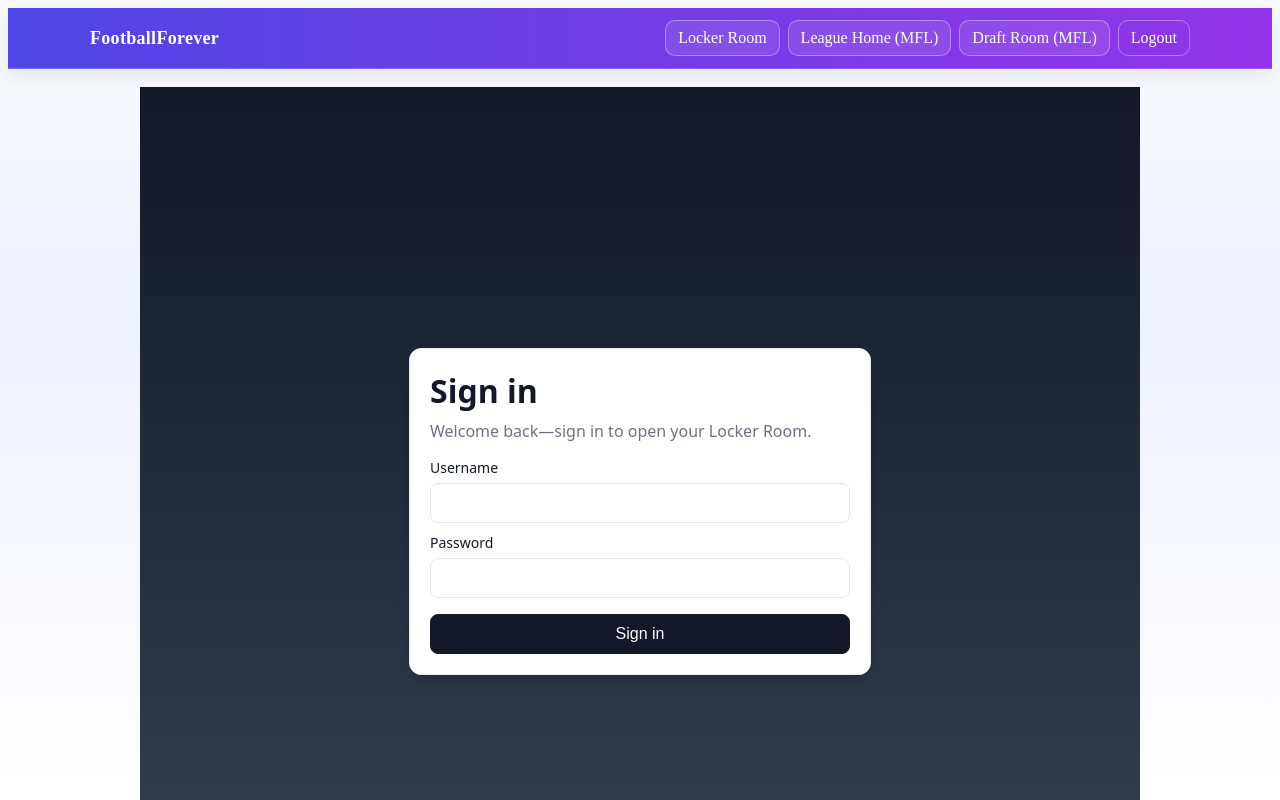
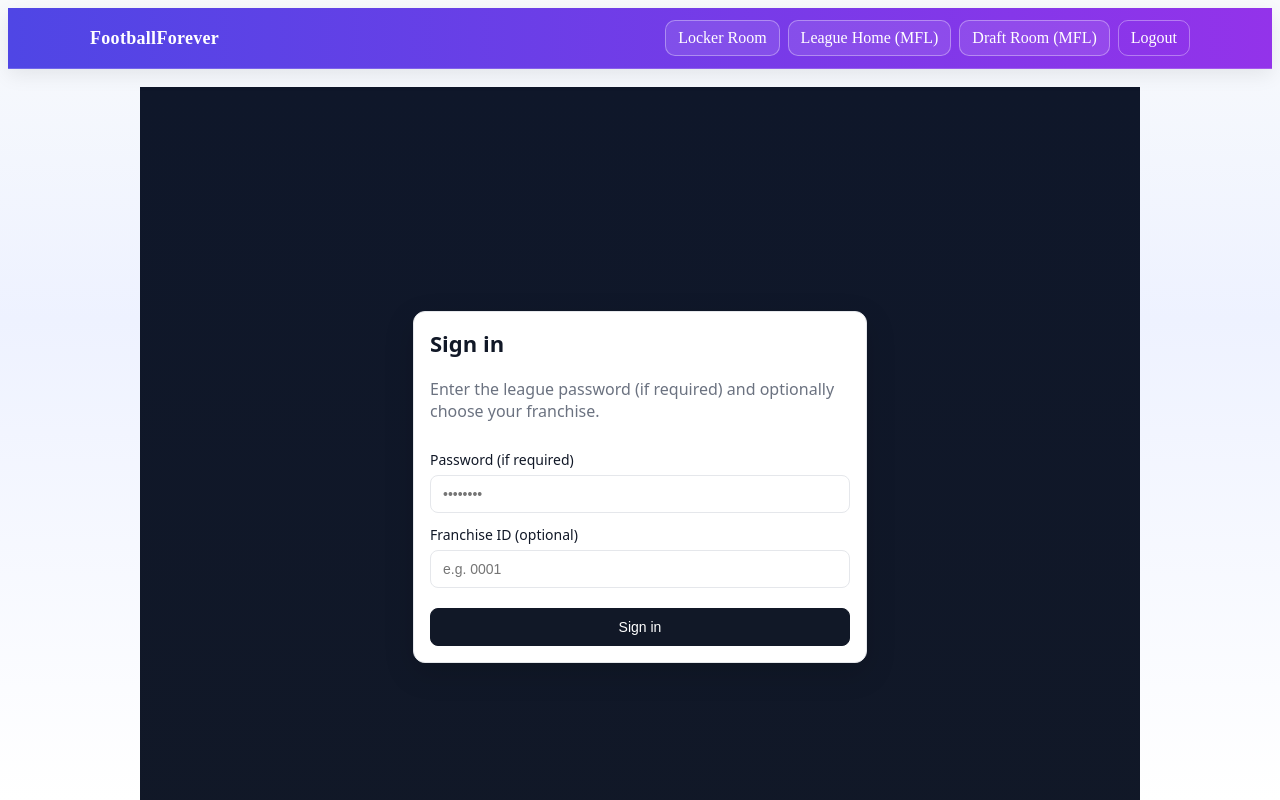
Before and after one commit to bigstock2001/fantasy-football-frontend, a Next.js app: page /login in a window 1280 px wide. Shown: the top 800 px of the page. Built offline with nearby package versions, Linux system fonts and the light colour scheme; no server answers.

Commit message:
update pages

```diff
--- a/pages/login.js
+++ b/pages/login.js
@@ -1,79 +1,71 @@
 // pages/login.js
-import React, { useState, useEffect } from "react";
+import React, { useState } from "react";
+import { useRouter } from "next/router";
 
 export default function LoginPage() {
-  const [username, setUsername] = useState("");
+  const router = useRouter();
+  const nextUrl = (router.query.next && String(router.query.next)) || "/locker-room";
+
   const [password, setPassword] = useState("");
-  const [msg, setMsg] = useState("");
-  const [submitting, setSubmitting] = useState(false);
-  const [next, setNext] = useState("/locker-room");
-
-  useEffect(() => {
-    const usp = new URLSearchParams(window.location.search);
-    const n = usp.get("next");
-    if (n) setNext(n);
-  }, []);
+  const [franchiseId, setFranchiseId] = useState("");
+  const [error, setError] = useState("");
 
   async function onSubmit(e) {
     e.preventDefault();
-    setMsg("");
-    setSubmitting(true);
+    setError("");
     try {
       const res = await fetch("/api/login", {
         method: "POST",
         headers: { "Content-Type": "application/json" },
-        body: JSON.stringify({ username, password }),
+        body: JSON.stringify({
+          password: password || undefined,
+          franchiseId: franchiseId || undefined,
+        }),
       });
       if (!res.ok) {
-        const t = await res.text().catch(() => "");
-        throw new Error(t || `HTTP ${res.status}`);
+        const j = await res.json().catch(() => ({}));
+        throw new Error(j.error || `HTTP ${res.status}`);
       }
-      // success → go to next or locker room
-      window.location.href = next || "/locker-room";
+      router.replace(nextUrl);
     } catch (err) {
-      setMsg("Login failed. Please check your credentials.");
-    } finally {
-      setSubmitting(false);
+      setError(err.message || "Login failed");
     }
   }
 
   return (
     <div style={styles.wrap}>
-      <div style={styles.card}>
-        <h1 style={{ margin: 0 }}>Sign in</h1>
-        <p style={{ marginTop: 8, color: "#6b7280" }}>
-          {next && next !== "/locker-room"
-            ? "You must be logged in to continue."
-            : "Welcome back—sign in to open your Locker Room."}
+      <form onSubmit={onSubmit} style={styles.card}>
+        <h1 style={{ margin: 0, fontSize: 22 }}>Sign in</h1>
+        <p style={{ margin: "8px 0 16px", color: "#6b7280" }}>
+          Enter the league password (if required) and optionally choose your franchise.
         </p>
-        <form onSubmit={onSubmit} style={{ marginTop: 16, display: "grid", gap: 10 }}>
+
         <label style={styles.label}>
-            <span>Username</span>
+          <span>Password (if required)</span>
           <input
-              style={styles.input}
-              value={username}
-              onChange={(e) => setUsername(e.target.value)}
-              autoComplete="username"
-              required
-            />
-          </label>
-          <label style={styles.label}>
-            <span>Password</span>
-            <input
-              style={styles.input}
             type="password"
             value={password}
             onChange={(e) => setPassword(e.target.value)}
-              autoComplete="current-password"
-              required
+            style={styles.input}
+            placeholder="••••••••"
           />
         </label>
-          <button style={styles.btnPrimary} disabled={submitting}>
-            {submitting ? "Signing in…" : "Sign in"}
-          </button>
-          {msg && <div style={{ color: "#b91c1c" }}>{msg}</div>}
+
+        <label style={styles.label}>
+          <span>Franchise ID (optional)</span>
+          <input
+            type="text"
+            value={franchiseId}
+            onChange={(e) => setFranchiseId(e.target.value)}
+            style={styles.input}
+            placeholder="e.g. 0001"
+          />
+        </label>
+
+        {error && <div style={styles.error}>{error}</div>}
+
+        <button style={styles.button}>Sign in</button>
       </form>
-      </div>
     </div>
   );
 }
@@ -81,38 +73,46 @@ export default function LoginPage() {
 const styles = {
   wrap: {
     minHeight: "100vh",
-    background:
-      "linear-gradient(180deg, rgba(17,24,39,1) 0%, rgba(31,41,55,1) 40%, rgba(55,65,81,1) 100%)",
     display: "grid",
     placeItems: "center",
-    padding: "24px",
+    background: "linear-gradient(180deg, #0f172a 0%, #111827 100%)",
   },
   card: {
     width: "100%",
     maxWidth: 420,
-    background: "#ffffff",
+    background: "#fff",
     border: "1px solid #e5e7eb",
     borderRadius: 12,
-    padding: 20,
-    boxShadow:
-      "0 10px 15px -3px rgba(0,0,0,0.1), 0 4px 6px -2px rgba(0,0,0,0.05)",
+    padding: 16,
+    boxShadow: "0 10px 30px rgba(0,0,0,0.15)",
+    display: "grid",
+    gap: 12,
+    fontFamily: "system-ui, -apple-system, Segoe UI, Roboto, Helvetica, Arial, sans-serif",
+    color: "#111827",
   },
   label: { display: "grid", gap: 6, fontSize: 14 },
   input: {
     border: "1px solid #e5e7eb",
     borderRadius: 8,
     padding: "10px 12px",
-    fontSize: 16,
-    outline: "none",
+    fontSize: 14,
   },
-  btnPrimary: {
-    marginTop: 6,
-    padding: "10px 12px",
-    borderRadius: 8,
+  button: {
+    marginTop: 8,
     border: "1px solid #111827",
     background: "#111827",
     color: "#fff",
+    borderRadius: 8,
+    padding: "10px 12px",
     cursor: "pointer",
-    fontSize: 16,
+    fontSize: 14,
+  },
+  error: {
+    color: "#b91c1c",
+    background: "#fee2e2",
+    border: "1px solid #fecaca",
+    padding: "8px 10px",
+    borderRadius: 8,
+    fontSize: 14,
   },
 };
```
Also changed, not shown: app/api/login/route.js (added, +33 -0 lines), app/api/logout/route.js (+4 -9 lines), app/login/route.js (deleted, +0 -25 lines), middleware.js (+18 -20 lines). Lines whose indentation alone changed are shown as unchanged.
